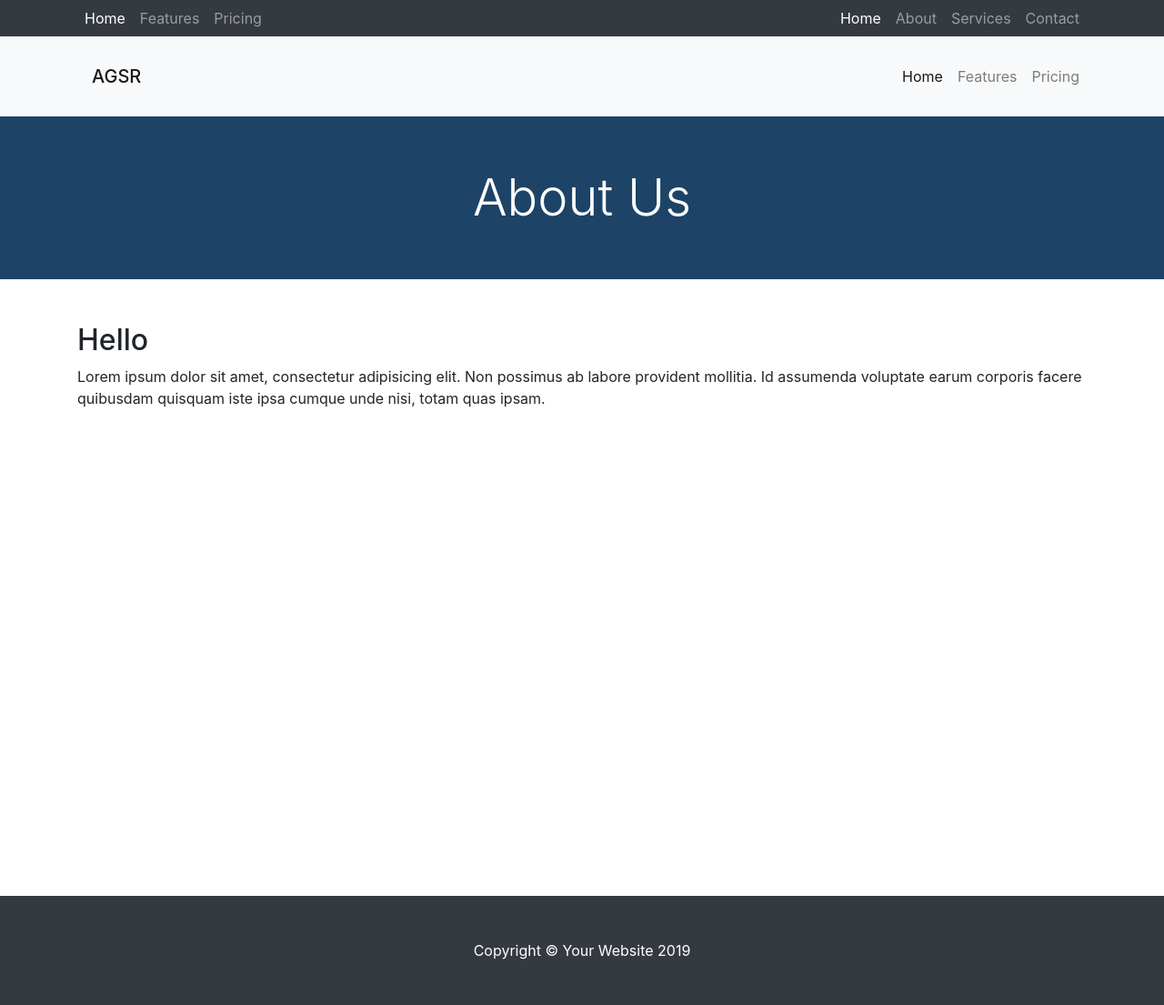
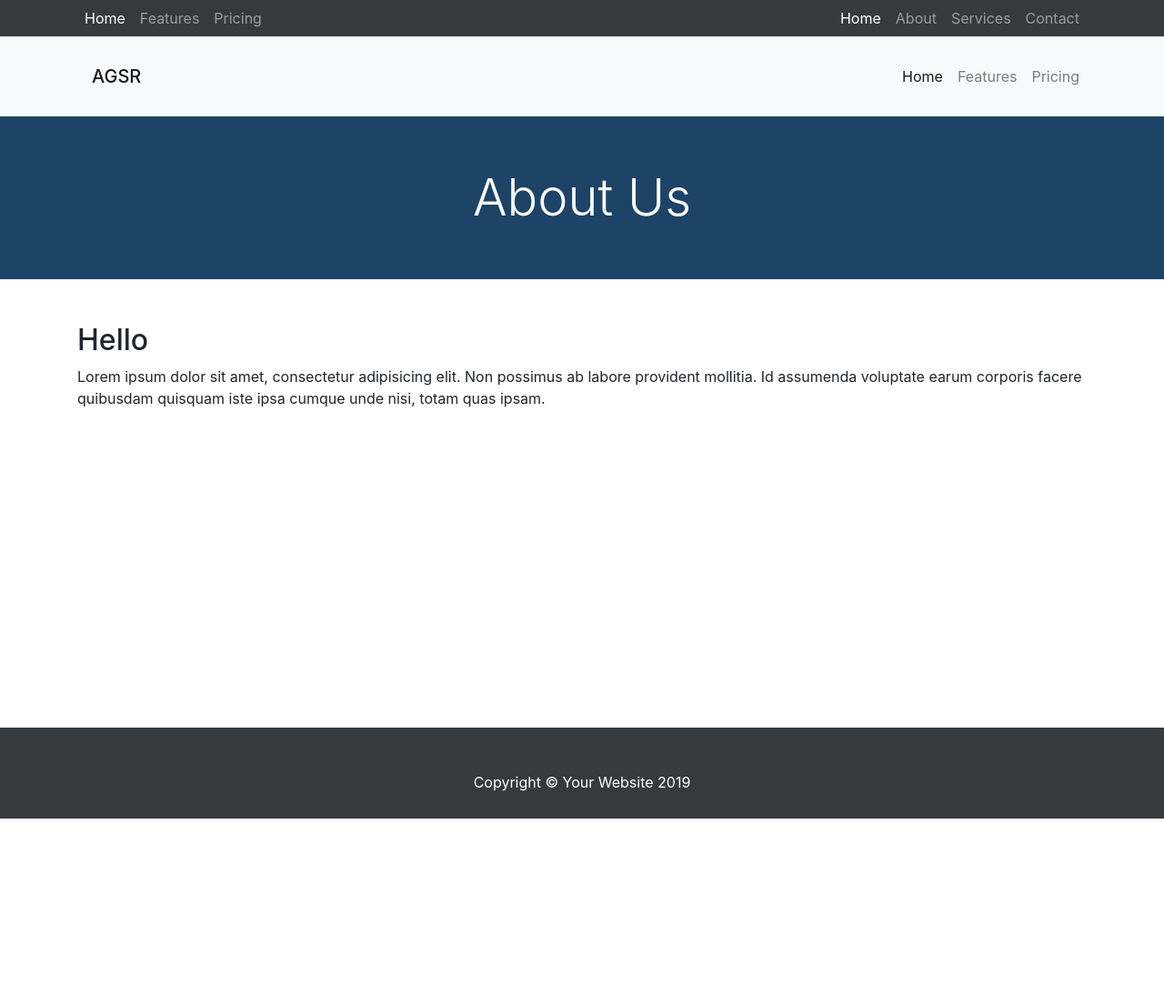
Before and after one commit to ic-Solutions/agsr-static, a Jekyll site: the page built from _pages/about.html, in a window 1280 px wide. Shown: the whole page at 91% size. Built offline with Jekyll 4.4.1, drawn with Linux system fonts in a browser that asks for light colours; after the commit the page ends 900 px from its top, so only the background shows below that.

Commit message:
Footer position absolute

```diff
--- a/_pages/about.html
+++ b/_pages/about.html
@@ -14,7 +14,7 @@ permalink: /about/
     </div>
   </div>
 </header>
-<div class="container page-min-height">
+<div class="container">
     <h2>Hello </h2>
     <p>Lorem ipsum dolor sit amet, consectetur adipisicing elit. Non
               possimus ab labore provident mollitia. Id assumenda voluptate
--- a/assets/css/_sass/custom.scss
+++ b/assets/css/_sass/custom.scss
@@ -12,6 +12,9 @@
 // .bg-primary{
 //     background-color: #1d4367 !important
 // }
-.page-min-height{
-    min-height: 70vh
+footer{
+    position: absolute;
+    width: 100%;
+    bottom: 0;
+    height: 100px;
 }
```
